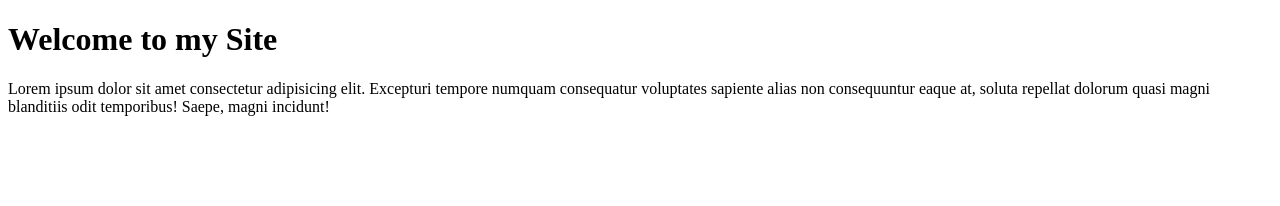
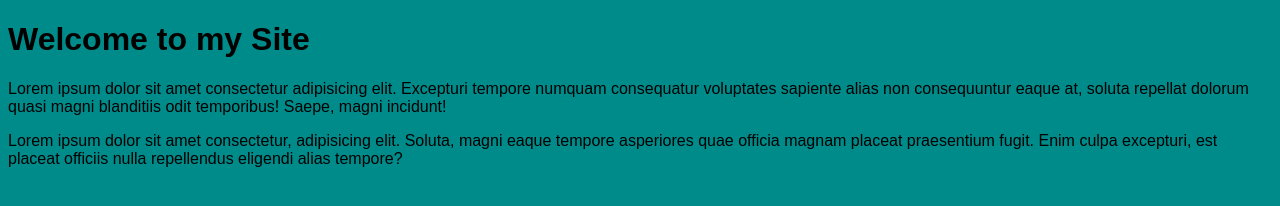
Before and after one commit to iambrentkelly/test_website, a plain HTML site: page index.html in a window 1280 px wide. Drawn offline with Linux system fonts and the light colour scheme.

Commit message:
create and link to css file

```diff
--- /dev/null
+++ b/css/styles.css
@@ -0,0 +1,4 @@
+body {
+    font-family: Arial, "Helvetica Neue", Helvetica, sans-serif;
+    background-color: darkcyan;
+}
--- a/index.html
+++ b/index.html
@@ -4,10 +4,12 @@
     <meta charset="UTF-8">
     <meta http-equiv="X-UA-Compatible" content="IE=edge">
     <meta name="viewport" content="width=device-width, initial-scale=1.0">
+    <link rel="stylesheet" href="css/styles.css">
     <title>My Website</title>
 </head>
 <body>
     <h1>Welcome to my Site</h1>
     <p>Lorem ipsum dolor sit amet consectetur adipisicing elit. Excepturi tempore numquam consequatur voluptates sapiente alias non consequuntur eaque at, soluta repellat dolorum quasi magni blanditiis odit temporibus! Saepe, magni incidunt!</p>
+    <p>Lorem ipsum dolor sit amet consectetur, adipisicing elit. Soluta, magni eaque tempore asperiores quae officia magnam placeat praesentium fugit. Enim culpa excepturi, est placeat officiis nulla repellendus eligendi alias tempore?</p>
 </body>
 </html>
```
